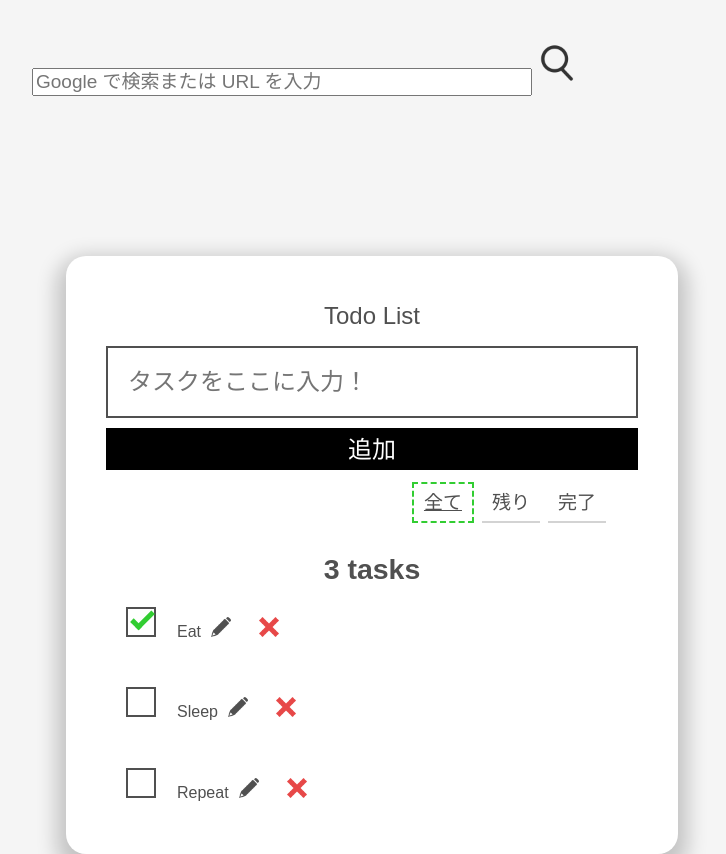
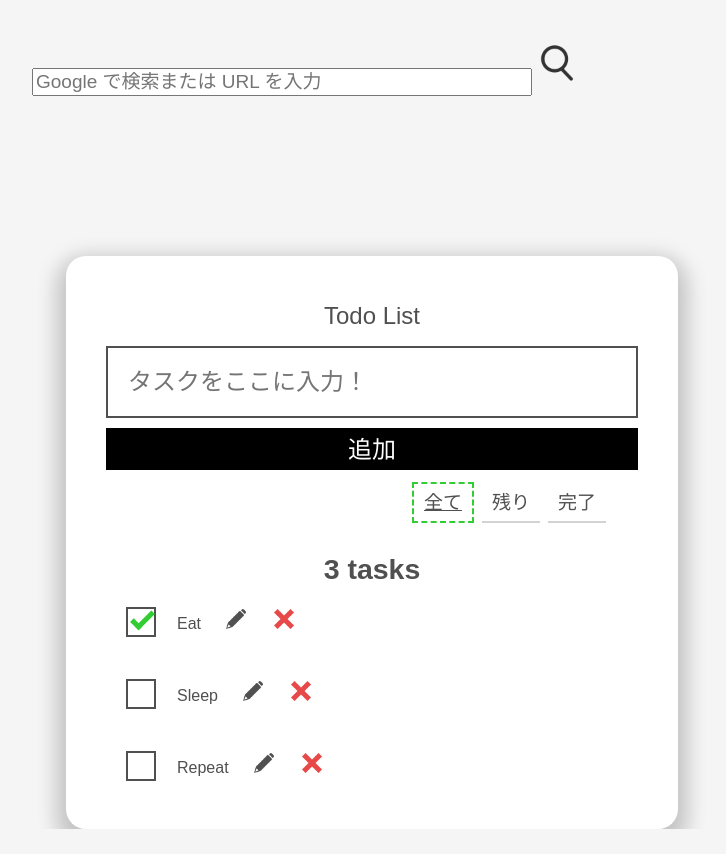
Before and after one commit to kaki-m/Aizuhack-team6, a React (Create React App) app in the folder todo-app/: page / in a window 1280 px wide. Shown: the whole page, without its empty margins (268-994 px from the left). After the commit the page ends 829 px from the top, so only its background shows below. Built offline with nearby package versions, Linux system fonts and the light colour scheme.

Commit message:
[upd] slight changes

```diff
--- a/todo-app/src/components/Todo.js
+++ b/todo-app/src/components/Todo.js
@@ -77,6 +77,7 @@ export default function Todo(props) {
           />
           <label className="todo-label" htmlFor={props.id}>
             {props.name}
+          </label>
           <div className="btn-group">
             <button
             type="button"
@@ -94,7 +95,6 @@ export default function Todo(props) {
           <img src={DeleteButton} width="20rem"></img> <span className="visually-hidden">{props.name}</span>
           </button>
         </div>
-          </label>
       </div>
     </div>
   );
--- a/todo-app/src/index.css
+++ b/todo-app/src/index.css
@@ -83,7 +83,6 @@ body {
 /* 「追加」「編集」「削除」ボタン */
 .btn { /* ボタン全て */
   padding: 0.8rem 1rem 0.7rem;
-
   cursor: pointer;
   text-transform: capitalize;
 }
@@ -95,11 +94,11 @@ body {
   border: 2px dashed #32cd32;
 }
 .btn__edit { /* 「編集」ボタン */
-    display: inline-block;
+  display: inline-block;
 }
 .btn__delete { /* 「削除」ボタン */
-    display: inline-block;
-  color: #fff;
+  display: inline-block;
+  margin-right: 10px;
 }
 .btn__filter {
   border-color: lightgrey;
@@ -109,7 +108,7 @@ body {
   background-color: #000;
 }
 .btn-group {
-    text-align: right;
+  text-align: right;
   display: inline-block;
   justify-content: space-between;
 }
@@ -165,7 +164,7 @@ body {
   margin-right: auto;
   margin-top: 16rem;
   width: 90%;
-  padding: 1rem;
+  padding: 4rem;
   position: relative;
   /* 影をつける */
   box-shadow: 0px 10px 20px 10px rgba(0, 0, 0, 0.2)
```
Lines whose indentation alone changed are shown as unchanged.
